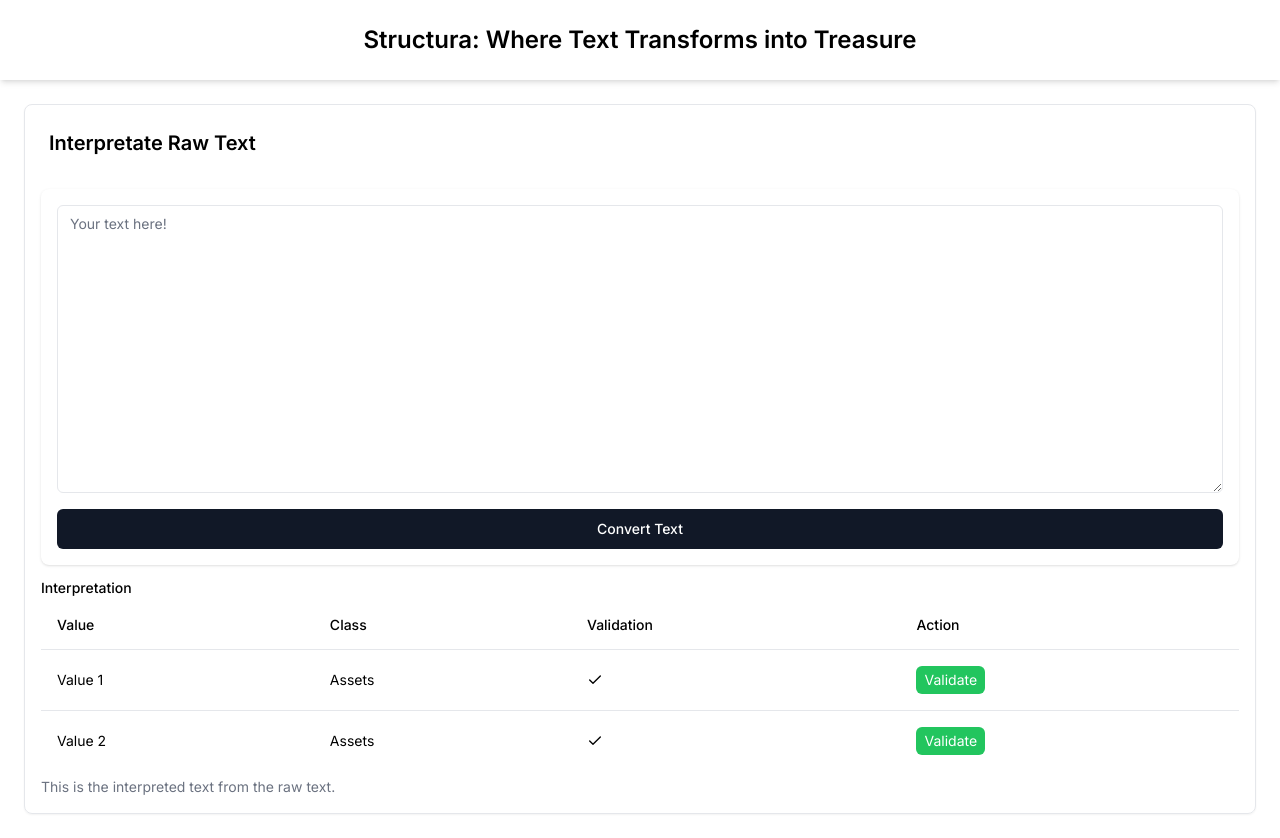
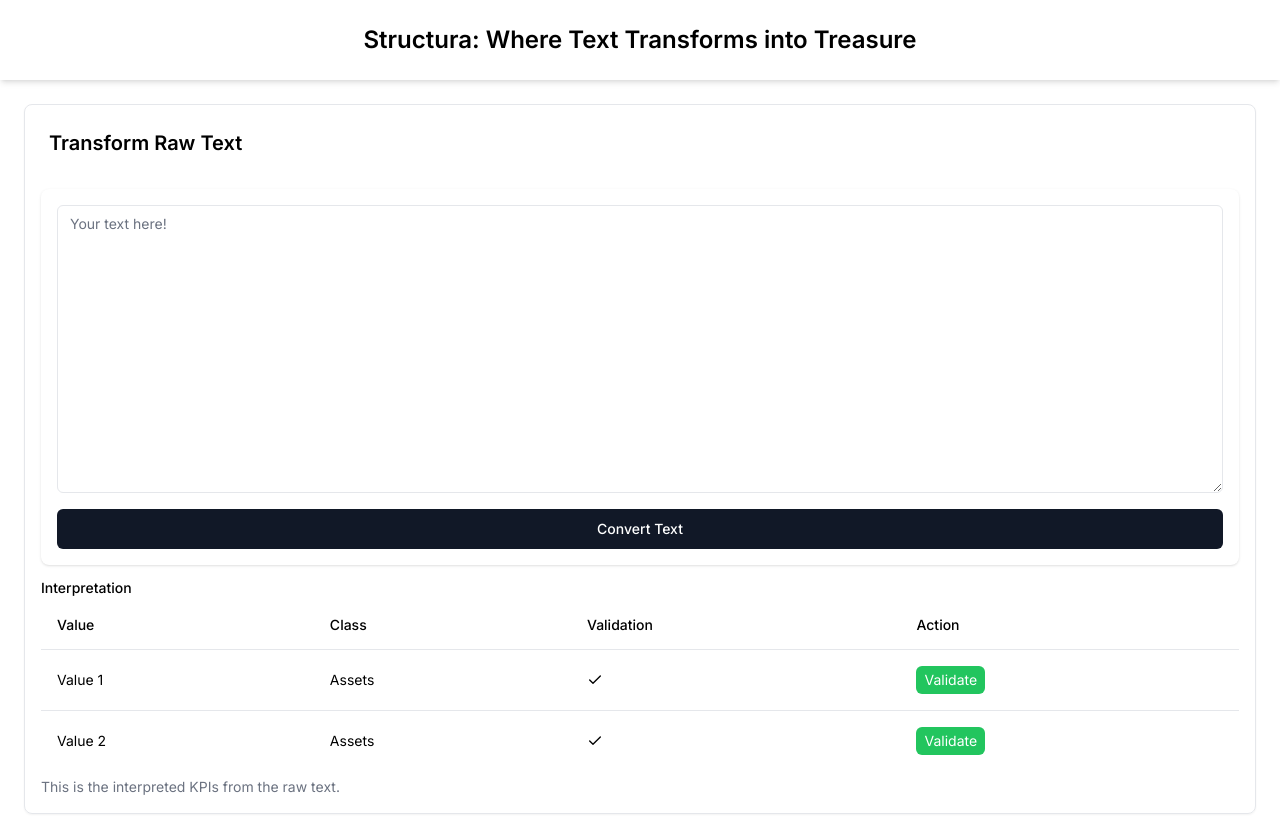
Before and after one commit to louis-sanna-eki/structura, a Next.js app: page / in a window 1280 px wide. Built offline with nearby package versions, Linux system fonts and the light colour scheme.

Commit message:
feat(app)

```diff
--- a/app/page.tsx
+++ b/app/page.tsx
@@ -38,7 +38,7 @@ function Silver() {
       <div className="p-6">
         <Card>
           <CardHeader>
-            <h2 className="text-xl font-semibold">Interpretate Raw Text</h2>
+            <h2 className="text-xl font-semibold">Transform Raw Text</h2>
           </CardHeader>
           <CardContent className="p-4 pt-2">
             <div className="bg-white shadow rounded-lg p-4">
@@ -54,7 +54,7 @@ function Silver() {
               <Label htmlFor="interpretation">Interpretation</Label>
               <KPITable />
               <p className="text-sm text-gray-500">
-                This is the interpreted text from the raw text.
+                This is the interpreted KPIs from the raw text.
               </p>
             </div>
           </CardContent>
```
